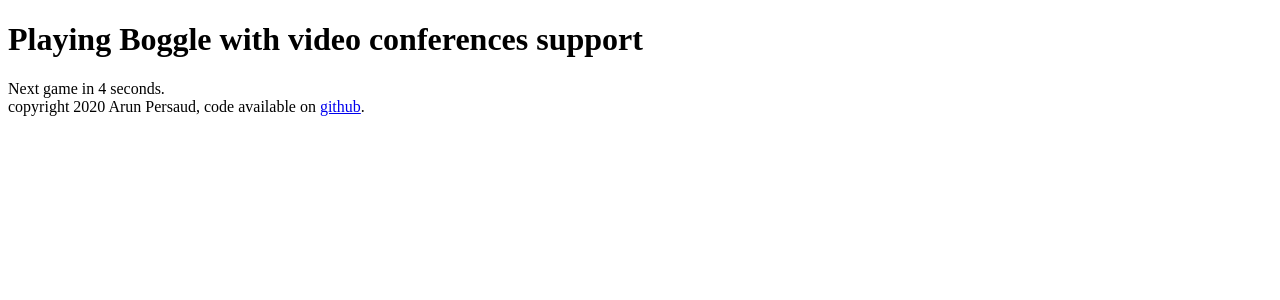
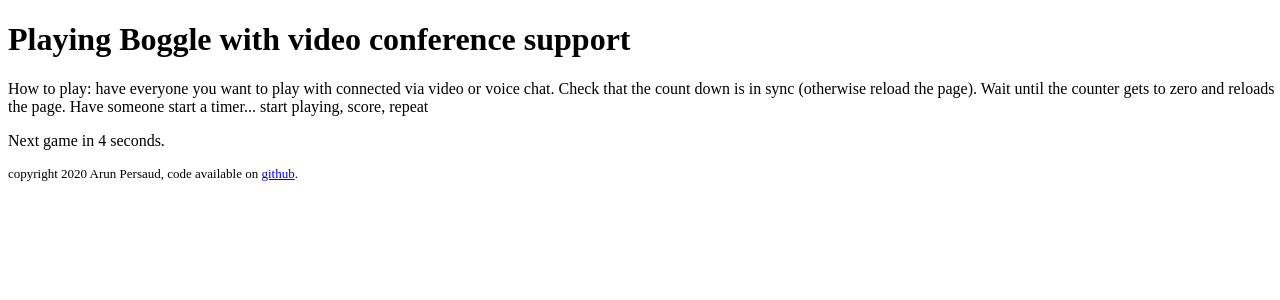
Before and after one commit to arunpersaud/webgames, a Flask app: template templates/boggle.html in a window 1280 px wide. Shown: the top 300 px of the page. Run offline with Flask 2, Linux system fonts and the light colour scheme; the template is opened without the code that fills it: most values are stand-ins (such as "Sample title", 1, 10 or a date in 2020); parts of the project's set-up code (start-up, migrations or seed data) failed here and were passed over.

Commit message:
boggle: some more information about how to play

```diff
--- a/static/style.css
+++ b/static/style.css
@@ -16,4 +16,9 @@ html, body {
 
 #boggle td.highlight {
     color: red;
+    background-color: grey;
 }
+
+footer {
+   font-size: small;
+}
--- a/templates/boggle.html
+++ b/templates/boggle.html
@@ -14,9 +14,11 @@
 
 <body>
 
-  <h1> Playing Boggle with video conferences support</h1>
+  <h1> Playing Boggle with video conference support</h1>
 
-  Next game in <span id="time">{{ seconds }}</span> seconds.
+  <p>How to play: have everyone you want to play with connected via video or voice chat. Check that the count down is in sync (otherwise reload the page). Wait until the counter gets to zero and reloads the page. Have someone start a timer... start playing, score, repeat</p>
+
+  <p>Next game in <span id="time">{{ seconds }}</span> seconds.</p>
 
   <table id="boggle">
     {% for i in range(size) %}
```
